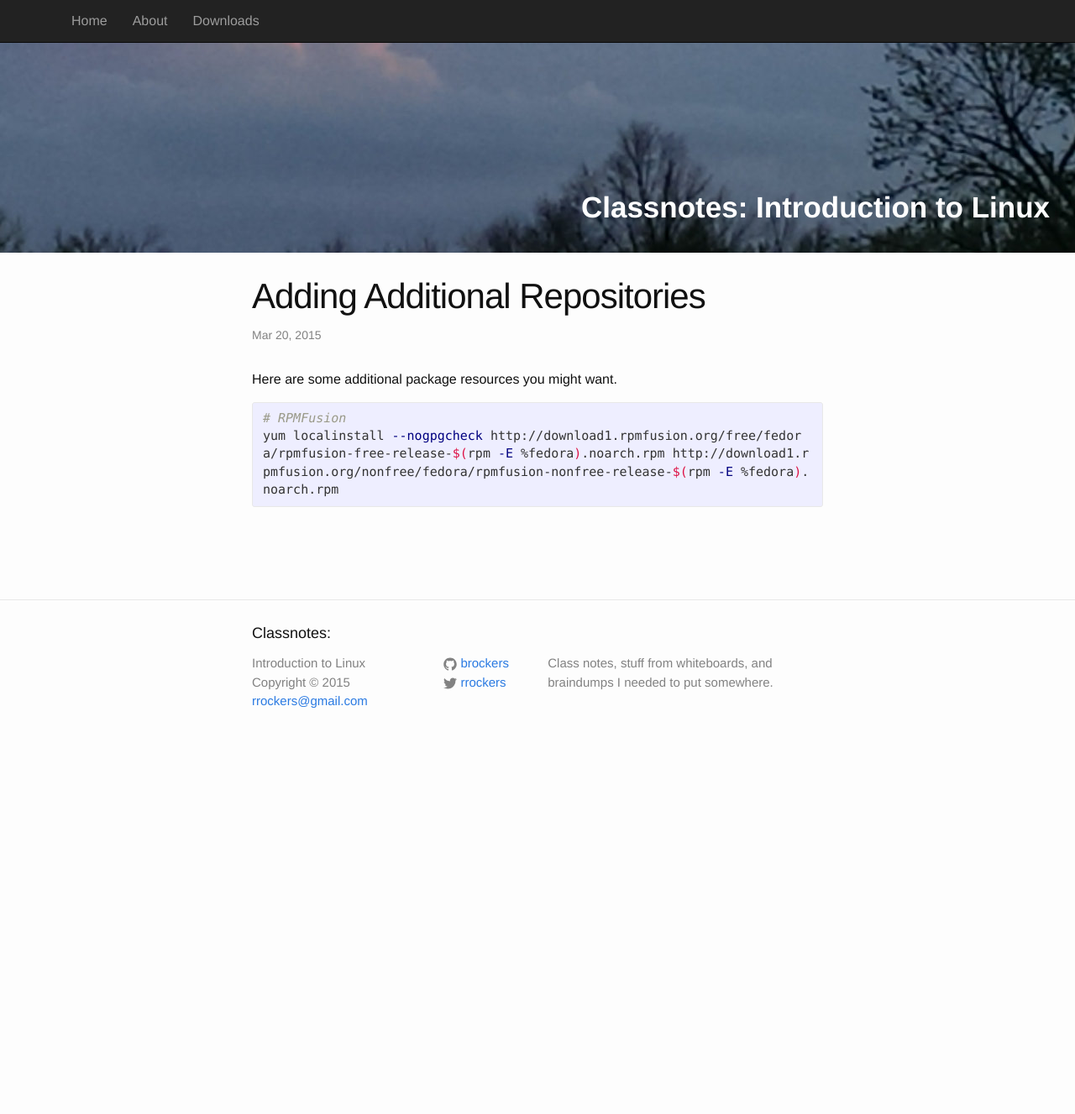
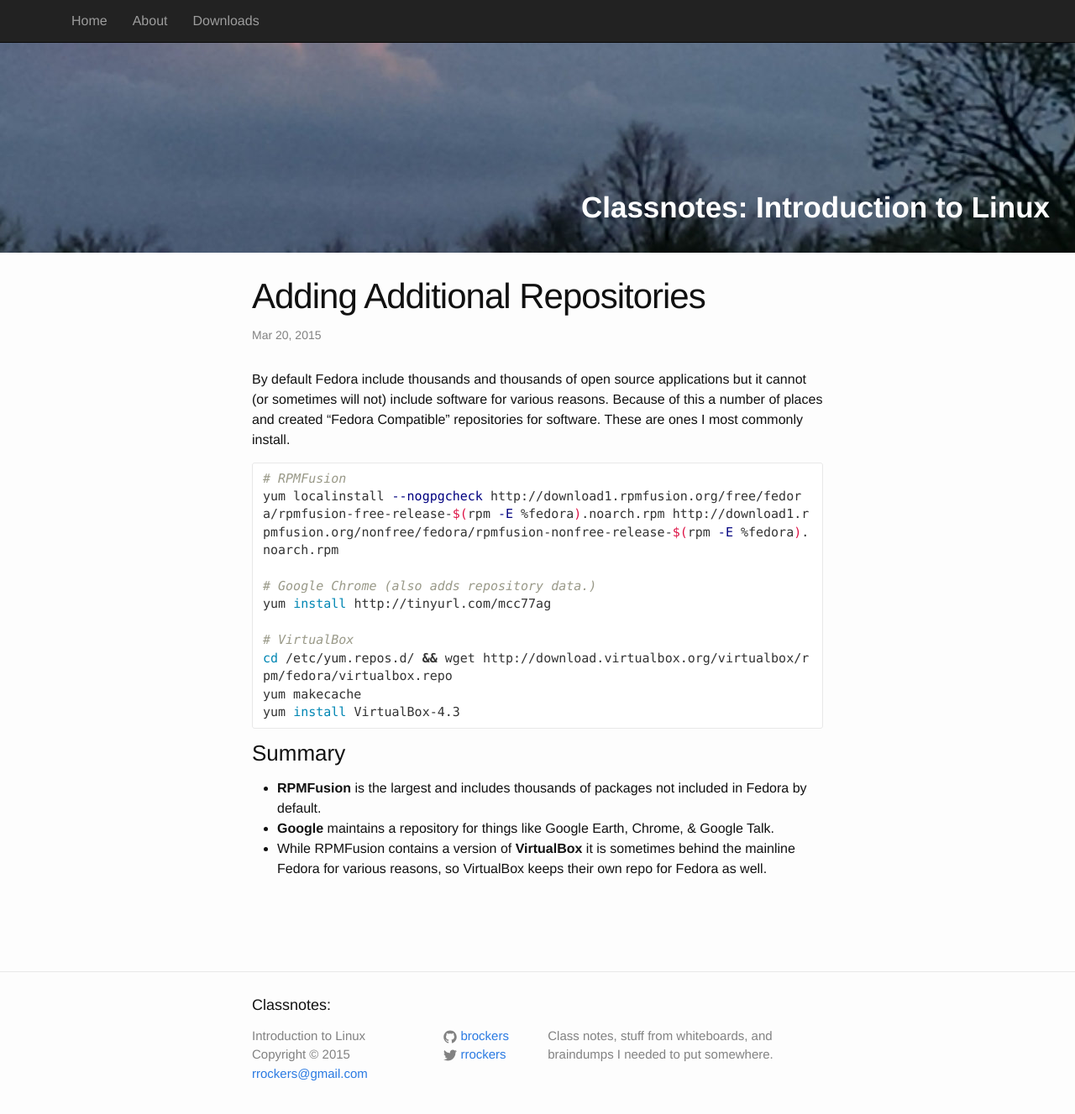
Before and after one commit to brockers/nt1430, a Jekyll site: the page built from _posts/2015-03-20-adding-additional-repos.md, in a window 1280 px wide and 1400 px high, scrolled down 29 px. Shown: the top 1327 px of the window at 84% size. Built offline with Jekyll 4.4.1, drawn with Linux system fonts in a browser that asks for light colours; Markdown is read by kramdown in place of the engine named in the settings; before the commit the page ends 986 px from its top, so only the background shows below that.

Commit message:
Updated content and changed default parser to support better syntax highlighting.

````diff
--- a/_config.yml
+++ b/_config.yml
@@ -9,4 +9,5 @@ twitter_username: rrockers
 github_username:  brockers
 
 # Build settings
-markdown: kramdown
+# markdown: kramdown
+markdown: redcarpet
--- a/_posts/2015-03-20-adding-additional-repos.md
+++ b/_posts/2015-03-20-adding-additional-repos.md
@@ -5,9 +5,26 @@ date: 2015-03-20 17:00:00
 categories: unit01
 ---
 
-Here are some additional package resources you might want.
+By default Fedora include thousands and thousands of open source applications but it cannot (or sometimes will not)
+include software for various reasons.  Because of this a number of places and created "Fedora Compatible" repositories
+for software.  These are ones I most commonly install.
 
-{% highlight sh %}
+```bash
 # RPMFusion
 yum localinstall --nogpgcheck http://download1.rpmfusion.org/free/fedora/rpmfusion-free-release-$(rpm -E %fedora).noarch.rpm http://download1.rpmfusion.org/nonfree/fedora/rpmfusion-nonfree-release-$(rpm -E %fedora).noarch.rpm
-{% endhighlight %}
+
+# Google Chrome (also adds repository data.)
+yum install http://tinyurl.com/mcc77ag
+
+# VirtualBox
+cd /etc/yum.repos.d/ && wget http://download.virtualbox.org/virtualbox/rpm/fedora/virtualbox.repo
+yum makecache
+yum install VirtualBox-4.3
+```
+
+### Summary
+
+* __RPMFusion__ is the largest and includes thousands of packages not included in Fedora by default.
+* __Google__ maintains a repository for things like Google Earth, Chrome, & Google Talk.
+* While RPMFusion contains a version of __VirtualBox__ it is sometimes behind the mainline Fedora for various reasons, so VirtualBox keeps their own repo for Fedora
+as well.
--- a/css/fullwidth.css
+++ b/css/fullwidth.css
@@ -3,6 +3,10 @@ body {
 }
 
 header {
+}
+
+img {
+     max-width: 100%;
 }
 
 .header-title {
@@ -24,12 +28,14 @@ header {
 
 .image-bg-fluid-height {
 	background: url('/images/background.jpg') no-repeat center center scroll;
-    padding: 250px 0px 28px 0px;
+  padding: 250px 0px 28px 0px;
+	max-width: 100%;
 }
 
 .image-bg-fixed-height {
 	background: url('/images/background.jpg') no-repeat center center scroll;
-    height: 450px;
+  height: 450px;
+	max-width: 100%;
 }
 
 .img-center {
````
Also changed, not shown: _posts/2015-04-01-welcome-to-jekyll.md (deleted, +0 -25 lines).
